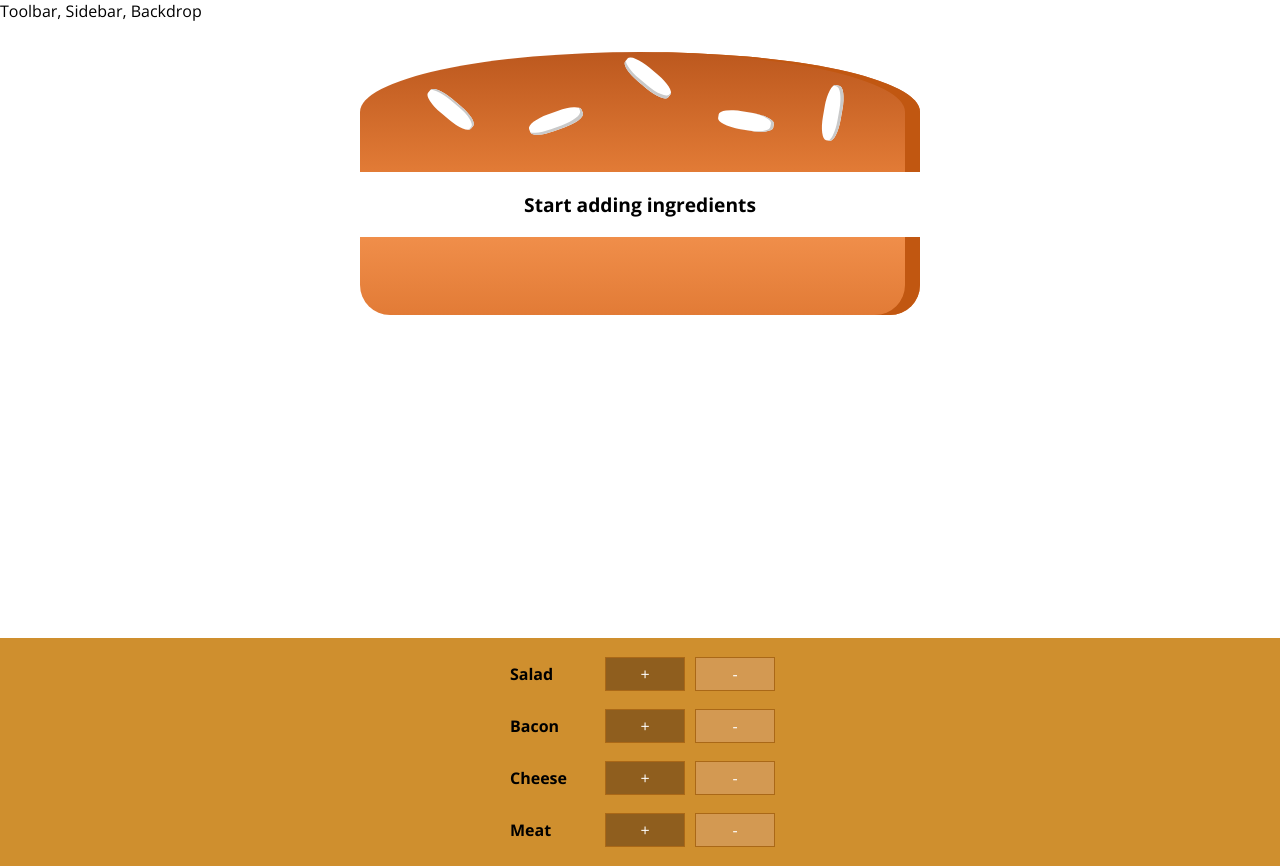
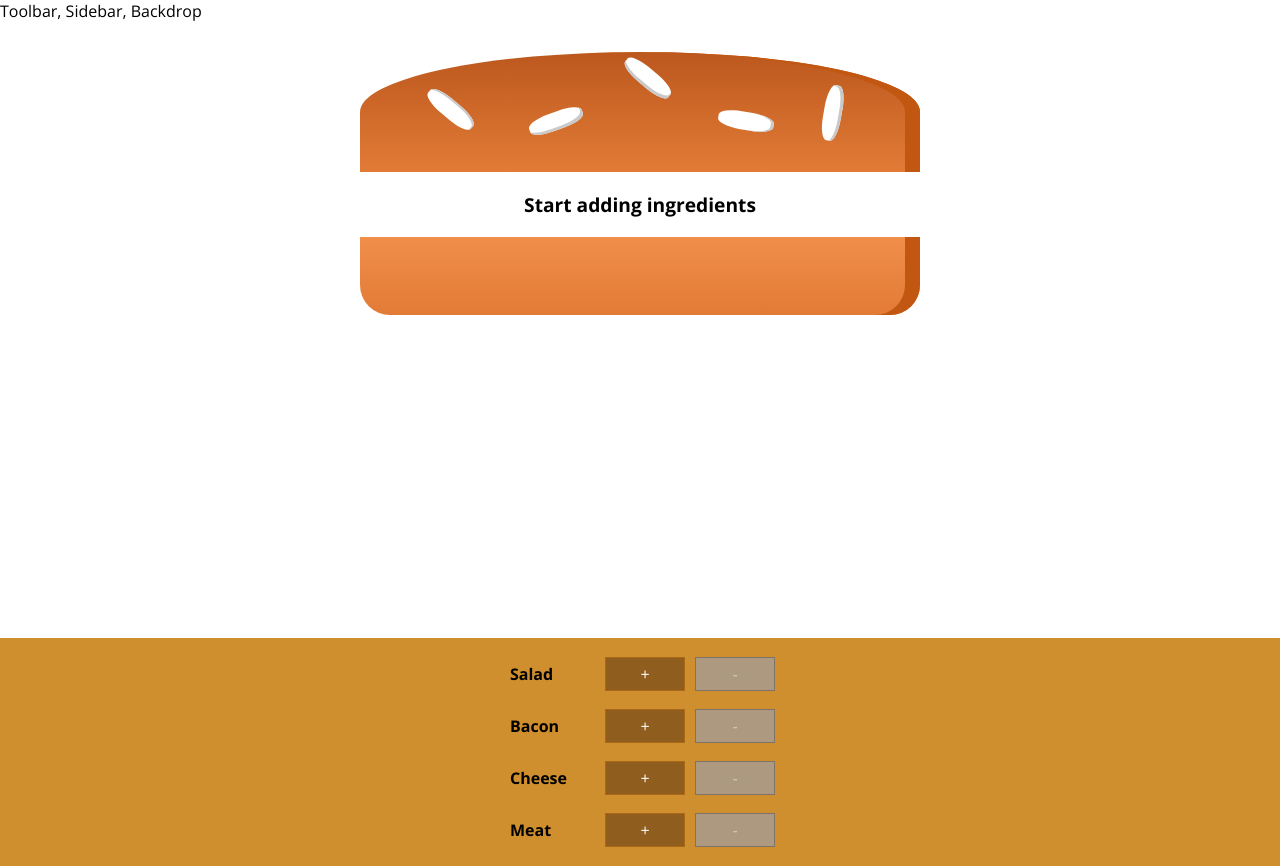
Before and after one commit to succulentpup/burgershop, a React (Create React App) app: page / in a window 1280 px wide. Built offline with nearby package versions, Linux system fonts and the light colour scheme.

Commit message:
disabled less when no ingredient

```diff
--- a/src/components/Burger/BuildControls/BurgerControl/BurgerControl.js
+++ b/src/components/Burger/BuildControls/BurgerControl/BurgerControl.js
@@ -6,7 +6,7 @@ const BurgerControl = (props) => {
         <div className={classes.BuildControl}>
             <div className={classes.Label}>{props.label}</div>
             <button className={classes.More} onClick={props.added}>+</button>
-            <button className={classes.Less} onClick={props.removed}>-</button>
+            <button className={classes.Less} onClick={props.removed} disabled={props.disable}>-</button>
         </div>
     );
 };
--- a/src/components/Burger/BuildControls/BurgerControls.js
+++ b/src/components/Burger/BuildControls/BurgerControls.js
@@ -16,6 +16,7 @@ const BurgerControls = props => (
                 label={ctrl.label}
                 added={()=>props.addedIngredients(ctrl.type)}
                 removed={()=>props.removedIngredients(ctrl.type)}
+                disable={props.disable[ctrl.type]}
             />
         ))}
     </div>
--- a/src/containers/BurgerBuilder/BurgerBuilder.js
+++ b/src/containers/BurgerBuilder/BurgerBuilder.js
@@ -2,27 +2,47 @@ import React, {Component} from 'react';
 import Hoc from '../../hoc/hoc';
 import Burger from '../../components/Burger/Burger';
 import BurgerControls from "../../components/Burger/BuildControls/BurgerControls";
+
+const getIngredientsPriceList = () => ({
+    salad: 0.5,
+    bacon: 0.4,
+    meat: 1.3,
+    cheese: 0.5
+});
+
+const getBaseBurgerPrice = () => 4;
 
 class BurgerBuilder extends Component {
     state = {
         ingredients: {
             salad: 0,
             bacon: 0,
-            meat:0,
+            meat: 0,
             cheese: 0
-        }
+        },
+        totalPrice: getBaseBurgerPrice()
     };
     addIngredientHandler = type => {
         const updatedIngredients = {...this.state.ingredients};
-        const updatedCount = this.state.ingredients[type] + 1;
-        updatedIngredients[type] = updatedCount;
-        this.setState({ingredients: updatedIngredients});
+        updatedIngredients[type] = this.state.ingredients[type] + 1;
+        const updatedPrice = this.state.totalPrice + getIngredientsPriceList().type;
+        this.setState({ingredients: updatedIngredients,totalPrice: updatedPrice});
     };
     removeIngredientHandler = type => {
         const updatedIngredients = {...this.state.ingredients};
         const updatedCount = this.state.ingredients[type] - 1;
         updatedIngredients[type] = updatedCount > 0 ? updatedCount : 0;
-        this.setState({ingredients: updatedIngredients});
+        let updatedPrice = this.state.totalPrice - getIngredientsPriceList().type;
+        updatedPrice = updatedPrice > getBaseBurgerPrice() ? updatedPrice : getBaseBurgerPrice();
+        this.setState({ingredients: updatedIngredients, totalPrice: updatedPrice});
+    };
+
+    getDisabledInfo = () => {
+        const {...ingredients} = this.state.ingredients;
+        for(let key in ingredients){
+            ingredients[key] = ingredients[key] < 1;
+        }
+        return ingredients;
     };
     render() {
         return (
@@ -31,6 +51,7 @@ class BurgerBuilder extends Component {
                 <BurgerControls
                     addedIngredients={this.addIngredientHandler}
                     removedIngredients={this.removeIngredientHandler}
+                    disable={this.getDisabledInfo()}
                 />
             </Hoc>
         );
```
